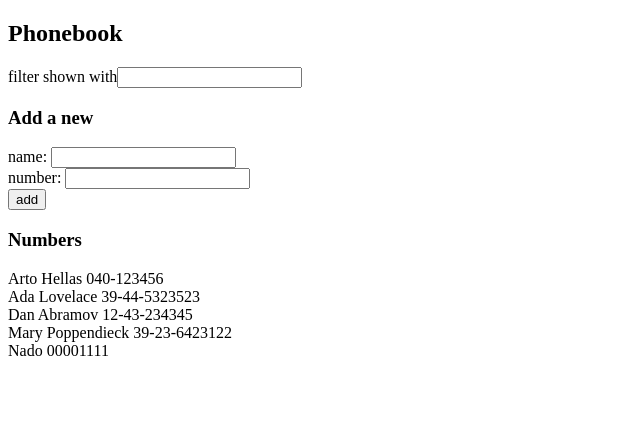
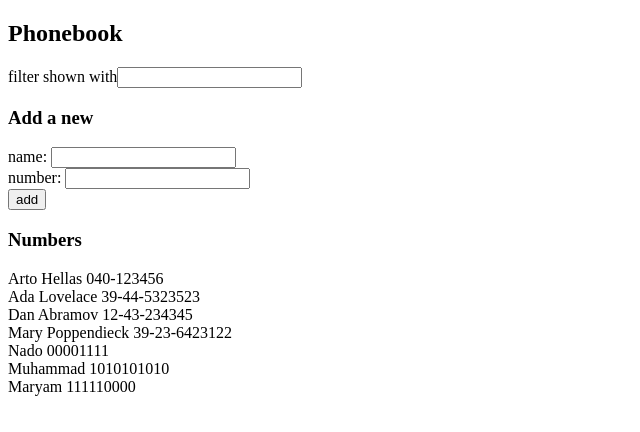
Before and after one commit to Nadine-Fadlallah/Full-Stack-Open-2020, a React (Create React App) app in the folder part2/phonebook/: page / in a window 1280 px wide. Shown: the top 432 px of the page, without its empty margins (0-640 px from the left). Built offline with nearby package versions, Linux system fonts and the light colour scheme; data requests are answered from the project's data file.

Commit message:
Exercise 2.16 Solution

```diff
--- a/part2/phonebook/db.json
+++ b/part2/phonebook/db.json
@@ -24,6 +24,16 @@
       "name": "Nado",
       "number": "00001111",
       "id": 5
+    },
+    {
+      "name": "Muhammad",
+      "number": "1010101010",
+      "id": 6
+    },
+    {
+      "name": "Maryam",
+      "number": "111110000",
+      "id": 7
     }
   ]
 }
--- a/part2/phonebook/src/App.js
+++ b/part2/phonebook/src/App.js
@@ -1,9 +1,8 @@
 import React, { useState, useEffect } from "react";
-import axios from "axios";
 import Contacts from "./components/Contacts";
 import Form from "./components/Form";
 import Filter from "./components/Filter";
-//import axios from 'axios'
+import personService from "./services/Persons";
 
 const App = () => {
   const [persons, setPersons] = useState([]);
@@ -13,10 +12,9 @@
   const [search, setNewSearch] = useState("");
 
   useEffect(() => {
-    //console.log('effect')
-    axios.get("http://localhost:3001/persons").then((response) => {
+    personService.getAll().then((initialPersons) => {
       console.log("response fullfied");
-      setPersons(response.data);
+      setPersons(initialPersons);
     });
   }, []);
 
@@ -43,13 +41,9 @@
         name: newName,
         number: newNumber,
       };
-      axios
-        .post("http://localhost:3001/persons", personObj)
-        .then((response) => {
-          //console.log(response)
-          setPersons(persons.concat(response.data));
-        });
-      //setPersons(persons.concat(personObj))
+      personService
+        .create(personObj)
+        .then((updatedPerson) => setPersons(persons.concat(updatedPerson)));
     }
     // In case of a repeated name or number
     else {
--- /dev/null
+++ b/part2/phonebook/src/services/Persons.js
@@ -0,0 +1,16 @@
+import axios from "axios";
+const baseUrl = "http://localhost:3001/persons";
+
+// returns all the persons' data in our backend
+const getAll = () => {
+    const request = axios.get(baseUrl);
+    return request.then((response) => response.data);
+};
+
+// return the updated persons' data in our backend
+const create = (newObject) => {
+    const request = axios.post(baseUrl, newObject);
+    return request.then((response) => response.data);
+};
+
+export default { getAll, create };
```
